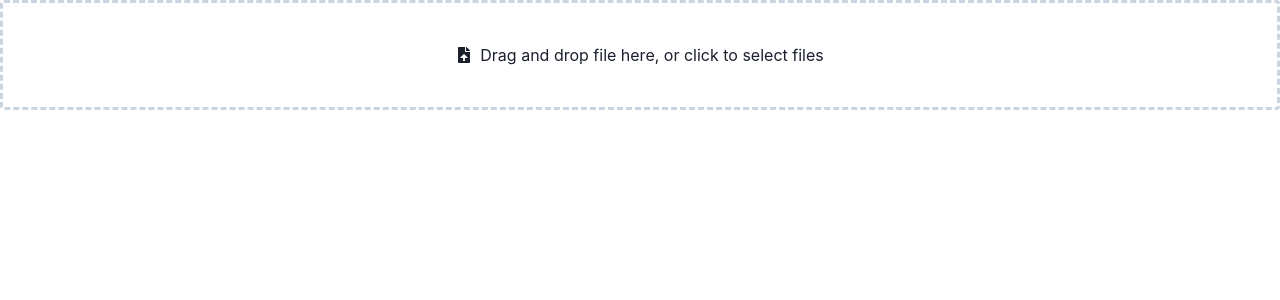
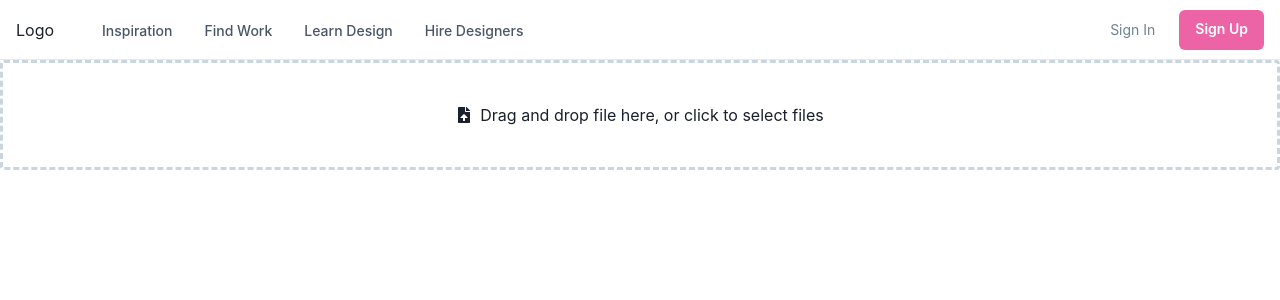
Before and after one commit to Avishek-Paul/box-demo-frontend, a React (Create React App) app: page / in a window 1280 px wide. Shown: the top 300 px of the page. Built offline with nearby package versions, Linux system fonts and the light colour scheme.

Commit message:
add navbar

```diff
--- a/src/App.js
+++ b/src/App.js
@@ -12,6 +12,7 @@
 import { ColorModeSwitcher } from './ColorModeSwitcher';
 import { Logo } from './Logo';
 import Uploader from './components/Uploader'
+import Navbar from './components/Navbar'
 
 const colors = {
   brand: {
@@ -39,6 +40,7 @@
 function App() {
   return (
     <ChakraProvider theme={theme}>
+      <Navbar />
       <Uploader onFileAccepted={processFile} />
     </ChakraProvider>
   );
--- /dev/null
+++ b/src/components/Navbar.js
@@ -0,0 +1,291 @@
+import {
+    Box,
+    Flex,
+    Text,
+    IconButton,
+    Button,
+    Stack,
+    Collapse,
+    Icon,
+    Link,
+    Popover,
+    PopoverTrigger,
+    PopoverContent,
+    useColorModeValue,
+    useBreakpointValue,
+    useDisclosure,
+} from '@chakra-ui/react';
+import {
+    HamburgerIcon,
+    CloseIcon,
+    ChevronDownIcon,
+    ChevronRightIcon,
+} from '@chakra-ui/icons';
+
+export default function WithSubnavigation() {
+    const { isOpen, onToggle } = useDisclosure();
+
+    return (
+        <Box>
+            <Flex
+                bg={useColorModeValue('white', 'gray.800')}
+                color={useColorModeValue('gray.600', 'white')}
+                minH={'60px'}
+                py={{ base: 2 }}
+                px={{ base: 4 }}
+                borderBottom={1}
+                borderStyle={'solid'}
+                borderColor={useColorModeValue('gray.200', 'gray.900')}
+                align={'center'}>
+                <Flex
+                    flex={{ base: 1, md: 'auto' }}
+                    ml={{ base: -2 }}
+                    display={{ base: 'flex', md: 'none' }}>
+                    <IconButton
+                        onClick={onToggle}
+                        icon={
+                            isOpen ? <CloseIcon w={3} h={3} /> : <HamburgerIcon w={5} h={5} />
+                        }
+                        variant={'ghost'}
+                        aria-label={'Toggle Navigation'}
+                    />
+                </Flex>
+                <Flex flex={{ base: 1 }} justify={{ base: 'center', md: 'start' }}>
+                    <Text
+                        textAlign={useBreakpointValue({ base: 'center', md: 'left' })}
+                        fontFamily={'heading'}
+                        color={useColorModeValue('gray.800', 'white')}>
+                        Logo
+                    </Text>
+
+                    <Flex display={{ base: 'none', md: 'flex' }} ml={10}>
+                        <DesktopNav />
+                    </Flex>
+                </Flex>
+
+                <Stack
+                    flex={{ base: 1, md: 0 }}
+                    justify={'flex-end'}
+                    direction={'row'}
+                    spacing={6}>
+                    <Button
+                        as={'a'}
+                        fontSize={'sm'}
+                        fontWeight={400}
+                        variant={'link'}
+                        href={'#'}>
+                        Sign In
+                    </Button>
+                    <Button
+                        display={{ base: 'none', md: 'inline-flex' }}
+                        fontSize={'sm'}
+                        fontWeight={600}
+                        color={'white'}
+                        bg={'pink.400'}
+                        href={'#'}
+                        _hover={{
+                            bg: 'pink.300',
+                        }}>
+                        Sign Up
+                    </Button>
+                </Stack>
+            </Flex>
+
+            <Collapse in={isOpen} animateOpacity>
+                <MobileNav />
+            </Collapse>
+        </Box>
+    );
+}
+
+const DesktopNav = () => {
+    const linkColor = useColorModeValue('gray.600', 'gray.200');
+    const linkHoverColor = useColorModeValue('gray.800', 'white');
+    const popoverContentBgColor = useColorModeValue('white', 'gray.800');
+
+    return (
+        <Stack direction={'row'} spacing={4}>
+            {NAV_ITEMS.map((navItem) => (
+                <Box key={navItem.label}>
+                    <Popover trigger={'hover'} placement={'bottom-start'}>
+                        <PopoverTrigger>
+                            <Link
+                                p={2}
+                                href={navItem.href ?? '#'}
+                                fontSize={'sm'}
+                                fontWeight={500}
+                                color={linkColor}
+                                _hover={{
+                                    textDecoration: 'none',
+                                    color: linkHoverColor,
+                                }}>
+                                {navItem.label}
+                            </Link>
+                        </PopoverTrigger>
+
+                        {navItem.children && (
+                            <PopoverContent
+                                border={0}
+                                boxShadow={'xl'}
+                                bg={popoverContentBgColor}
+                                p={4}
+                                rounded={'xl'}
+                                minW={'sm'}>
+                                <Stack>
+                                    {navItem.children.map((child) => (
+                                        <DesktopSubNav key={child.label} {...child} />
+                                    ))}
+                                </Stack>
+                            </PopoverContent>
+                        )}
+                    </Popover>
+                </Box>
+            ))}
+        </Stack>
+    );
+};
+
+const DesktopSubNav = ({ label, href, subLabel }: NavItem) => {
+    return (
+        <Link
+            href={href}
+            role={'group'}
+            display={'block'}
+            p={2}
+            rounded={'md'}
+            _hover={{ bg: useColorModeValue('pink.50', 'gray.900') }}>
+            <Stack direction={'row'} align={'center'}>
+                <Box>
+                    <Text
+                        transition={'all .3s ease'}
+                        _groupHover={{ color: 'pink.400' }}
+                        fontWeight={500}>
+                        {label}
+                    </Text>
+                    <Text fontSize={'sm'}>{subLabel}</Text>
+                </Box>
+                <Flex
+                    transition={'all .3s ease'}
+                    transform={'translateX(-10px)'}
+                    opacity={0}
+                    _groupHover={{ opacity: '100%', transform: 'translateX(0)' }}
+                    justify={'flex-end'}
+                    align={'center'}
+                    flex={1}>
+                    <Icon color={'pink.400'} w={5} h={5} as={ChevronRightIcon} />
+                </Flex>
+            </Stack>
+        </Link>
+    );
+};
+
+const MobileNav = () => {
+    return (
+        <Stack
+            bg={useColorModeValue('white', 'gray.800')}
+            p={4}
+            display={{ md: 'none' }}>
+            {NAV_ITEMS.map((navItem) => (
+                <MobileNavItem key={navItem.label} {...navItem} />
+            ))}
+        </Stack>
+    );
+};
+
+const MobileNavItem = ({ label, children, href }: NavItem) => {
+    const { isOpen, onToggle } = useDisclosure();
+
+    return (
+        <Stack spacing={4} onClick={children && onToggle}>
+            <Flex
+                py={2}
+                as={Link}
+                href={href ?? '#'}
+                justify={'space-between'}
+                align={'center'}
+                _hover={{
+                    textDecoration: 'none',
+                }}>
+                <Text
+                    fontWeight={600}
+                    color={useColorModeValue('gray.600', 'gray.200')}>
+                    {label}
+                </Text>
+                {children && (
+                    <Icon
+                        as={ChevronDownIcon}
+                        transition={'all .25s ease-in-out'}
+                        transform={isOpen ? 'rotate(180deg)' : ''}
+                        w={6}
+                        h={6}
+                    />
+                )}
+            </Flex>
+
+            <Collapse in={isOpen} animateOpacity style={{ marginTop: '0!important' }}>
+                <Stack
+                    mt={2}
+                    pl={4}
+                    borderLeft={1}
+                    borderStyle={'solid'}
+                    borderColor={useColorModeValue('gray.200', 'gray.700')}
+                    align={'start'}>
+                    {children &&
+                        children.map((child) => (
+                            <Link key={child.label} py={2} href={child.href}>
+                                {child.label}
+                            </Link>
+                        ))}
+                </Stack>
+            </Collapse>
+        </Stack>
+    );
+};
+
+interface NavItem {
+    label: string;
+    subLabel?: string;
+    children?: Array<NavItem>;
+    href?: string;
+}
+
+const NAV_ITEMS: Array<NavItem> = [
+    {
+        label: 'Inspiration',
+        children: [
+            {
+                label: 'Explore Design Work',
+                subLabel: 'Trending Design to inspire you',
+                href: '#',
+            },
+            {
+                label: 'New & Noteworthy',
+                subLabel: 'Up-and-coming Designers',
+                href: '#',
+            },
+        ],
+    },
+    {
+        label: 'Find Work',
+        children: [
+            {
+                label: 'Job Board',
+                subLabel: 'Find your dream design job',
+                href: '#',
+            },
+            {
+                label: 'Freelance Projects',
+                subLabel: 'An exclusive list for contract work',
+                href: '#',
+            },
+        ],
+    },
+    {
+        label: 'Learn Design',
+        href: '#',
+    },
+    {
+        label: 'Hire Designers',
+        href: '#',
+    },
+];
```
